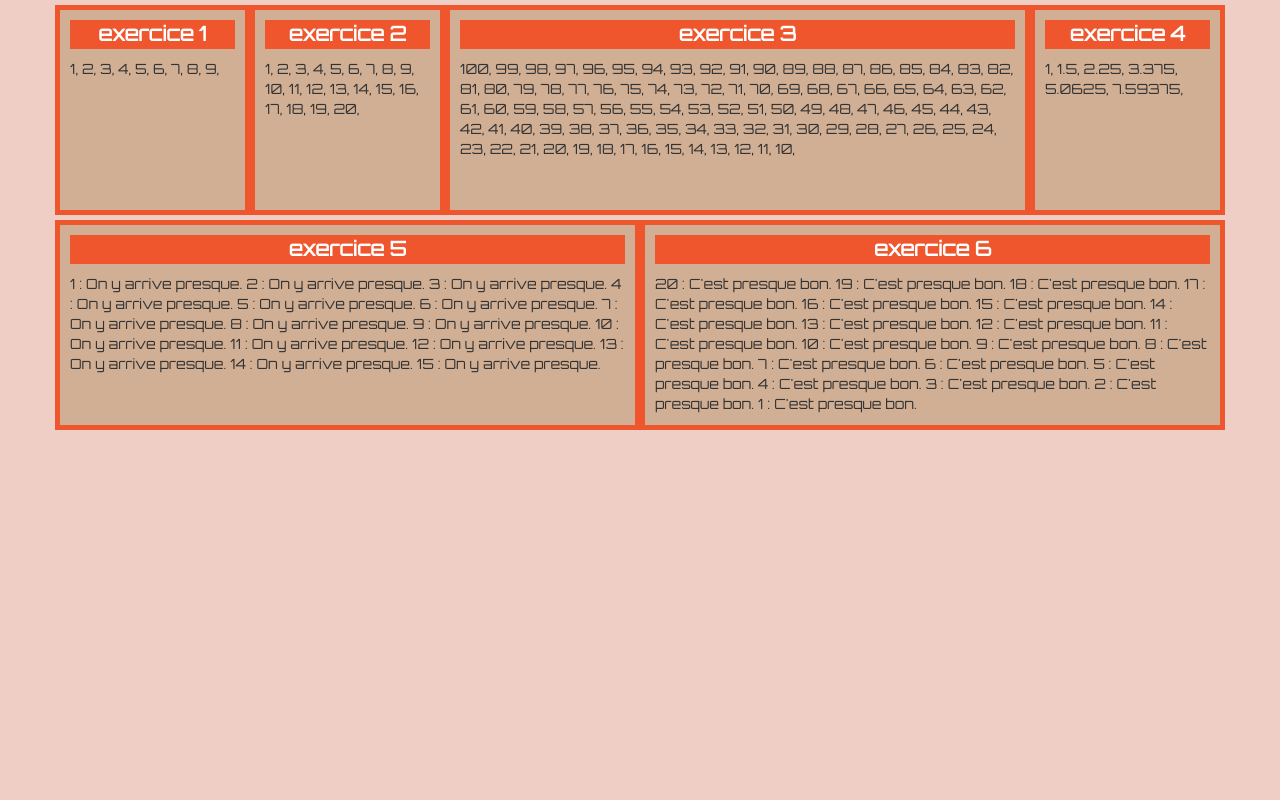
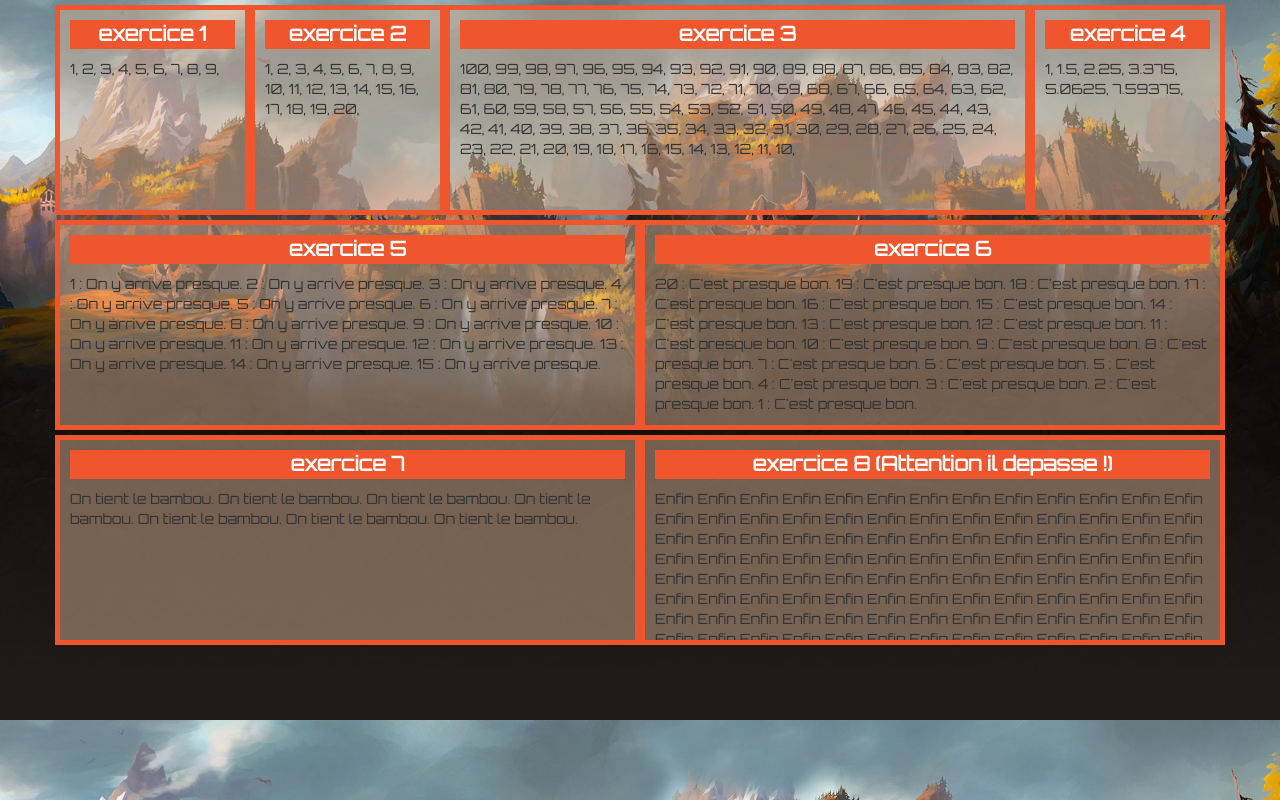
Before and after one commit to Seizuko/startingPHP, a PHP site: page /boucle.php in a window 1280 px wide. Run offline with PHP 8.4, Linux system fonts and the light colour scheme.

Commit message:
Add files via upload

```diff
--- a/boucle.php
+++ b/boucle.php
@@ -83,10 +83,34 @@
 		<div class="col-xs-12 col-sm-6 col-md-6 col-lg-6" id="border">
 				<p>exercice 6</p>
 				<?php
-
+				// <3 la boucle while, tantpis pour le tant que ! //
 					$initiale = 20;
 						while ($initiale > 0) {
 							echo $initiale.' : C\'est presque bon. ';
+							$initiale=$initiale-1;
+
+						}
+				?>
+		</div>
+		<div class="col-xs-12 col-sm-6 col-md-6 col-lg-6" id="border">
+				<p>exercice 7</p>
+				<?php
+				// <3 la boucle while, tantpis pour le tant que ! //
+					$initiale = 0;
+						while ($initiale < 100) {
+							echo 'On tient le bambou. ';
+							$initiale=$initiale+15;
+
+						}
+				?>
+		</div>
+		<div class="col-xs-12 col-sm-6 col-md-6 col-lg-6" id="border">
+				<p>exercice 8 (Attention il depasse !)</p>
+				<?php
+				// <3 la boucle while, tantpis pour le tant que ! //
+					$initiale = 200;
+						while ($initiale > 0) {
+							echo 'Enfin ';
 							$initiale=$initiale-1;
 
 						}
--- a/css/style.css
+++ b/css/style.css
@@ -8,23 +8,27 @@ p {
   font-weight: bold; }
 
 #border {
-  background-color: #d1af94;
+  background-color: rgba(209, 175, 148, 0.5);
   height: 210px;
   border: 5px solid #ef562d;
   padding: 10px;
   font-family: orbitron;
-  margin-top: 5px; }
+  margin-top: 5px;
+  overflow: hidden; }
 
 #border:hover {
   transition-duration: .5s;
   border: 10px solid #d1af94;
-  background-color: #ef562d; }
+  background-color: rgba(239, 86, 45, 0.5);
+  color: white; }
 
 #border:hover p {
   background-color: #d1af94; }
 
 body {
-  background-color: #efcec5; }
+  background-image: url(../img/fond.jpg);
+  background-size: 100%;
+  background-attachment: fixed; }
 
 a {
   position: relative;
--- a/index.php
+++ b/index.php
@@ -2,6 +2,7 @@
 <html>
 <head>
 	<title>Exo php</title>
+	<meta name="viewport" content="width=device-width, initial-scale=1.0">
 		<!-- Latest compiled and minified CSS -->
 	<link rel="stylesheet" href="https://maxcdn.bootstrapcdn.com/bootstrap/3.3.7/css/bootstrap.min.css" integrity="sha384-BVYiiSIFeK1dGmJRAkycuHAHRg32OmUcww7on3RYdg4Va+PmSTsz/K68vbdEjh4u" crossorigin="anonymous">
 
--- a/sass/style.scss
+++ b/sass/style.scss
@@ -1,8 +1,8 @@
 p{color:white; font-weight: bold; text-align: center;font-size: 20px; background-color: #ef562d; width: 100%; font-weight: bold;}
-#border{background-color: #d1af94; height: 210px; border:5px solid #ef562d; padding: 10px;font-family: orbitron;margin-top:5px;}
-#border:hover{transition-duration:.5s;border:10px solid #d1af94; background-color: #ef562d;}
+#border{background-color: rgba(209, 175, 148, .5); height: 210px; border:5px solid #ef562d; padding: 10px;font-family: orbitron;margin-top:5px; overflow: hidden;}
+#border:hover{transition-duration:.5s;border:10px solid #d1af94; background-color: rgba(239, 86, 45, .5); color: white;}
 #border:hover p {background-color:#d1af94; }
-body{background-color: #efcec5;}
+body{background-image: url(../img/fond.jpg); background-size: 100%;background-attachment: fixed;}
 a{position: relative; background-color: darkorange; padding: 10px 10px 10px 10px;}
 
 @media screen and (max-width: 768px){
```
Also changed, not shown: img/fond.jpg (added).
